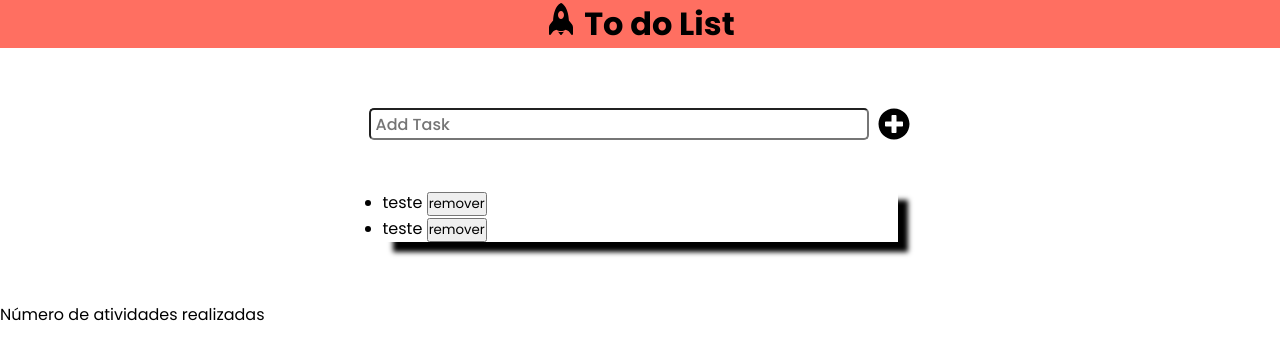
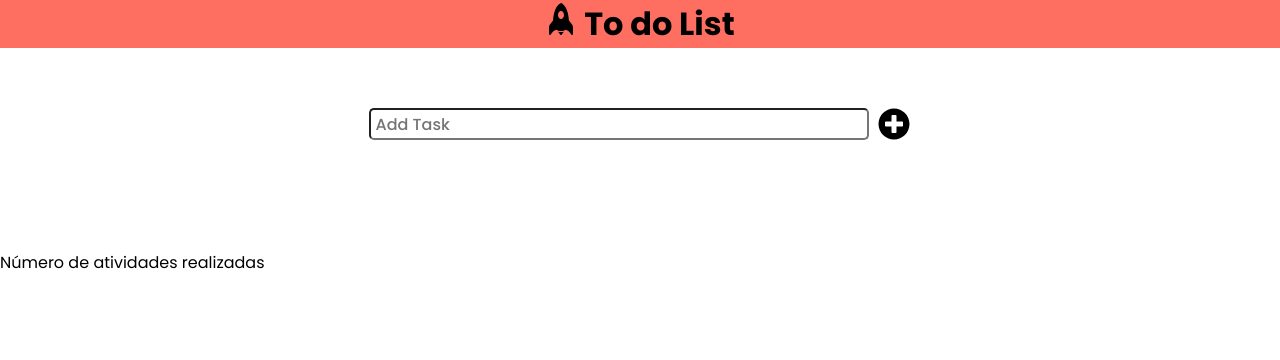
Before and after one commit to jeffmmartins/task-manager, a React (Create React App) app: page / in a window 1280 px wide. Shown: the top 360 px of the page. Built offline with nearby package versions, Linux system fonts and the light colour scheme.

Commit message:
style: styling listTask

```diff
--- a/src/components/Form/Form.tsx
+++ b/src/components/Form/Form.tsx
@@ -4,23 +4,23 @@ import { FaPlusCircle } from "react-icons/fa";
 import { useForm } from "react-hook-form";
 
 interface DataInput {
-    name:string;
+    name: string;
 }
 
-interface IFormInput{
-    name:string;
+interface IFormInput {
+    name: string;
 }
 
 export const Form: React.FC = () => {
     const tasks = localStorage.getItem('tasks')
-    const info:string[] = JSON.parse(tasks || '[]')
-    const [task, setTask ] = useState<string[]>(info);
-    const {register, handleSubmit, reset} = useForm<IFormInput>();
+    const info: string[] = JSON.parse(tasks || '[]')
+    const [task, setTask] = useState<string[]>(info);
+    const { register, handleSubmit, reset } = useForm<IFormInput>();
 
 
 
     const data = (formData: DataInput) => {
-        if(!formData.name){
+        if (!formData.name) {
             alert("Favor Preencher campo")
             return
         }
@@ -28,26 +28,28 @@ export const Form: React.FC = () => {
         reset();
     }
 
-    useEffect(()=>{
+    useEffect(() => {
         localStorage.setItem("tasks", JSON.stringify(task))
-    },[task])
+    }, [task])
 
     return (
         <>
             <S.ContainerSection>
-                {task.map((tasks,index) => (<ul><li key={index}>{tasks}</li></ul>))}
+
                 <S.FormTask onSubmit={handleSubmit(data)}>
-                    <S.InputTask type="text" placeholder="Add Task" {...register("name")}/>
+                    <S.InputTask type="text" placeholder="Add Task" {...register("name")} />
                     <S.ButtonAddTask><FaPlusCircle size={"32px"} /></S.ButtonAddTask>
                 </S.FormTask>
             </S.ContainerSection>
             <S.TaskSection>
-                <S.ListTask>
-                    <ul>
-                        <li>teste <button>remover</button></li>
-                        <li>teste <button>remover</button></li>
-                    </ul>
-                </S.ListTask>
+                <S.ContainerTask>
+                    {task.map((tasks, index) =>
+                    (<S.ListTasks>
+                        <li key={index}>{tasks}
+                            <button>Remover</button>
+                        </li>
+                    </S.ListTasks>))}
+                </S.ContainerTask>
             </S.TaskSection>
         </>
     )
--- a/src/components/Form/style.ts
+++ b/src/components/Form/style.ts
@@ -35,7 +35,11 @@ align-items: center;
 
 
 `
-export const ListTask = styled.section`
+export const ContainerTask = styled.section`
 width: 515px;
 box-shadow: 10px 10px 5px black;
 `
+
+export const ListTasks = styled.ul`
+
+`
```
